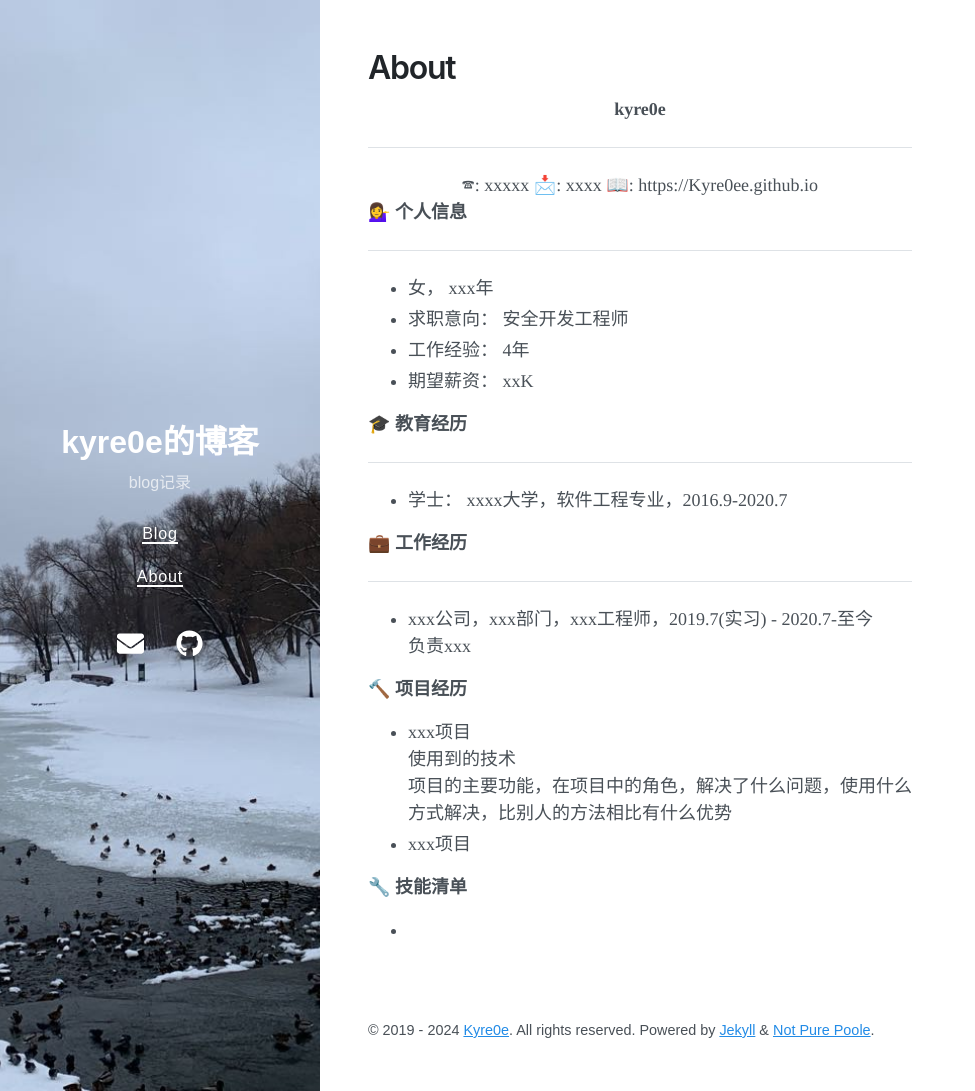
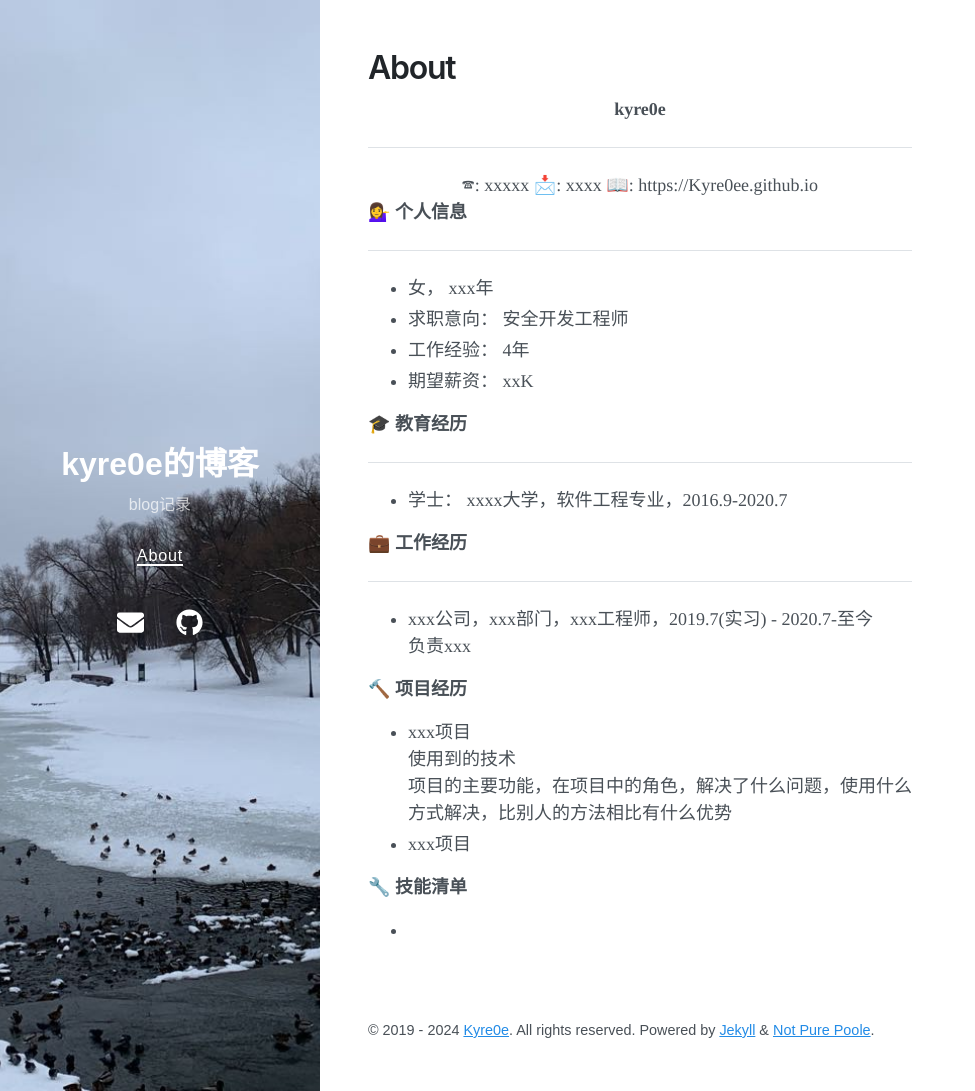
Before and after one commit to Kyre0ee/Kyre0ee.github.io, a Jekyll site: the page built from about.md, in a window 1280 px wide and 1091 px high. Shown: the whole window, without its empty margins (0-975 px from the left). Built offline with Jekyll 4.4.1, drawn with Linux system fonts in a browser that asks for light colours; nearby versions of some CDN libraries.

Commit message:
Update navigation.yml

```diff
--- a/_data/navigation.yml
+++ b/_data/navigation.yml
@@ -1,4 +1,2 @@
-- title: Blog
-  url: /blogs/
 - title: About
   url: /about/
```
